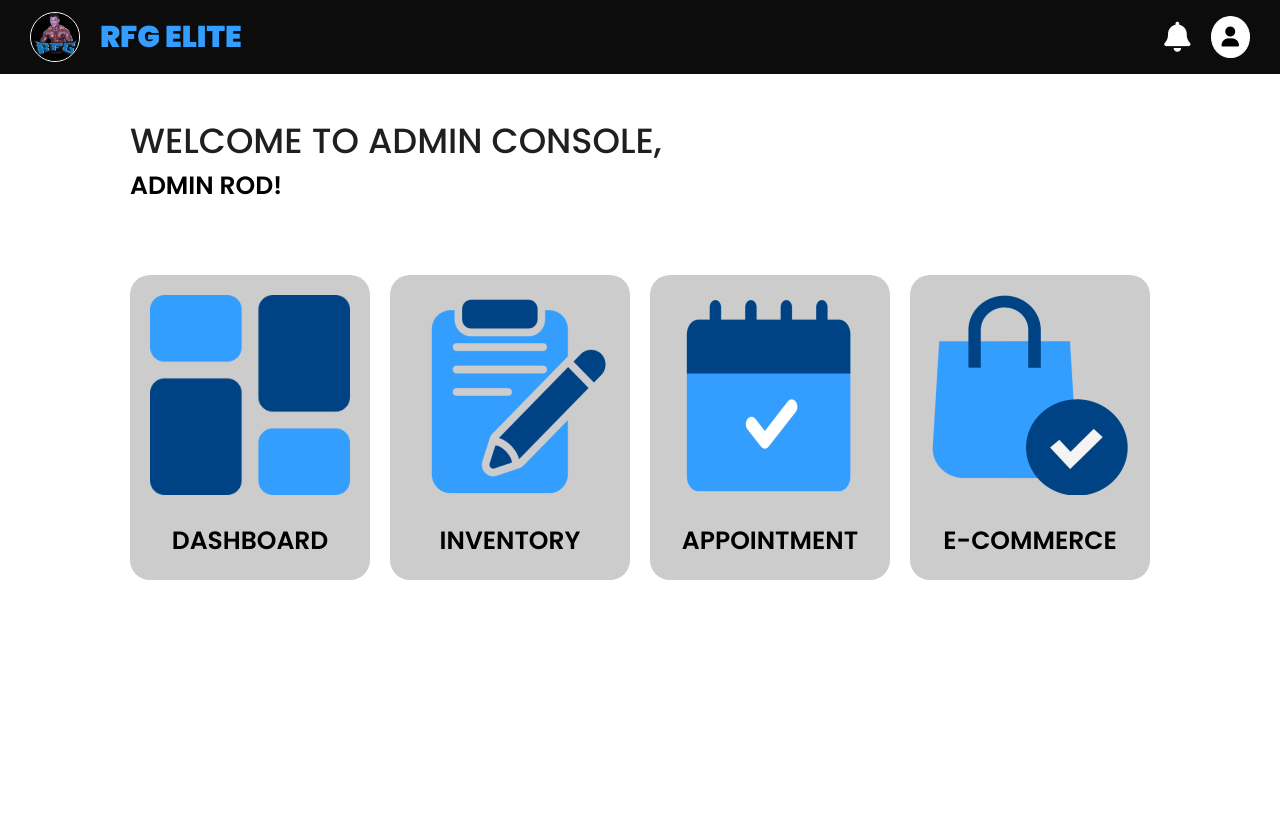
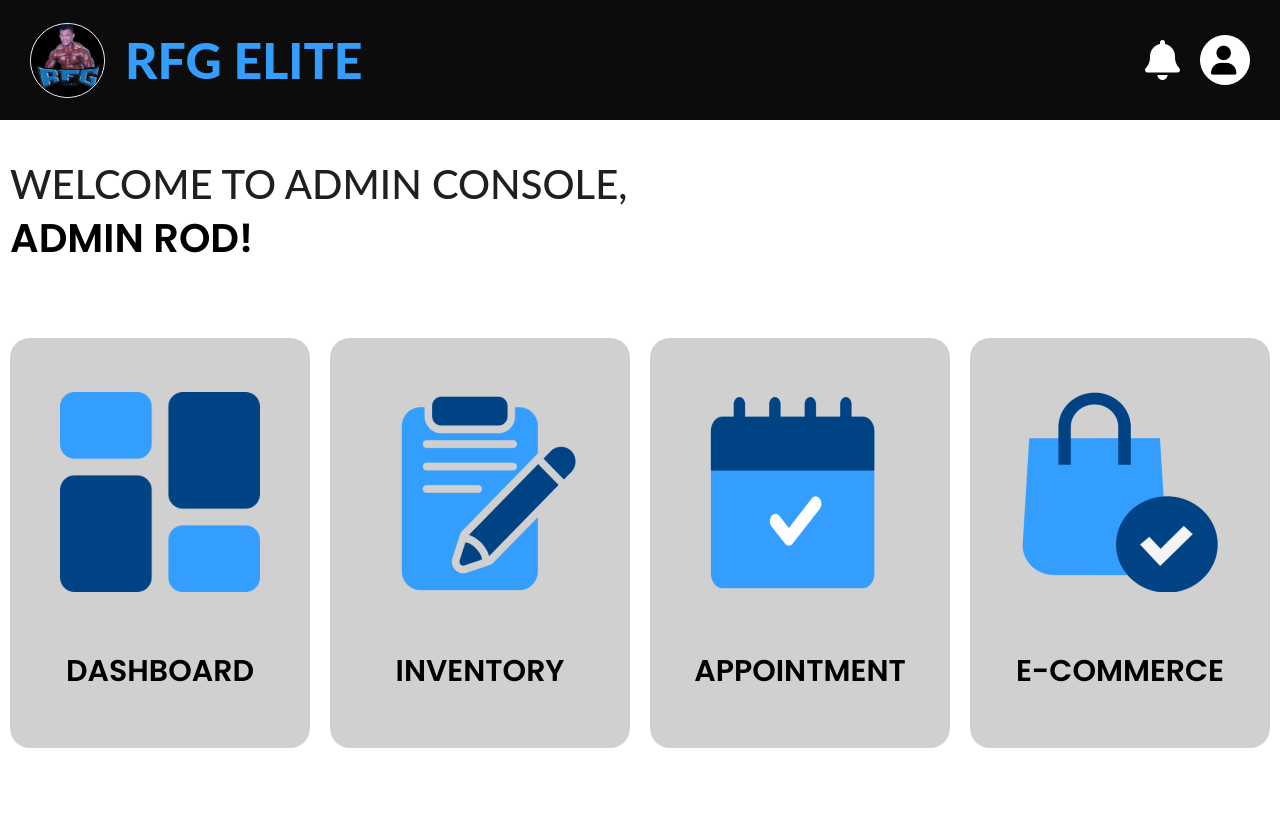
Before and after one commit to peni00/SIA, a PHP site: page /SIA/homepage.php in a window 1280 px wide. Before the commit the page ends 580 px from the top, so only its background shows below. Run offline with PHP 8.4, Linux system fonts and the light colour scheme; some libraries are stand-ins or nearby versions.

Commit message:
homepage-modified

```diff
--- a/Admin/log_In/homepage.css
+++ b/Admin/log_In/homepage.css
@@ -10,6 +10,7 @@
 nav {
   background-color: #0c0c0c;
   width: 100%;
+  height: 120px;
   color: white;
   display: flex;
   justify-content: space-between;
@@ -25,15 +26,16 @@ nav .left-nav {
 }
 
 nav .left-nav img {
-  width: 50px;
+  width: 75px;
   border: 1px solid white;
   border-radius: 100%;
 }
 
 nav .left-nav p {
-  color: #339eff;
-  font-weight: 900;
-  font-size: 30px;
+  color: #349EFF;
+  font-weight: 800;
+  font-size: 50px;
+  font-family: 'lato', sans-serif;
 }
 
 .right-icon {
@@ -50,34 +52,37 @@ nav .left-nav p {
   display: flex;
   padding: 10px;
   cursor: pointer;
+  height: 50px;
+  width: 50px;
 }
 
 .icon .fa-user {
-  font-size: 20px;
+  font-size: 29px;
 
 }
 
 .right-icon .fa-bell {
-  font-size: 30px;
+  font-size: 40px;
 }
 
 .dropdown-menu {
   display: none;
   position: absolute;
   padding: 10px 20px 10px 20px;
-  width: 200px;
+  width: 185px;
+  height:76px;
   z-index: 1;
   top: 12%;
-  background-color: white;
+  background-color: #D9D9D9;
   box-shadow: 0px 8px 16px 0px rgba(0, 0, 0, 0.2);
   right: 0;
-
+  transform: translateX(-28px) translateY(-10px);
+  border-radius: 5px;
 }
 
 .dropdown-menu ul {
   list-style: none;
   margin: 0;
-
   text-align: right;
   padding: 0;
 }
@@ -91,10 +96,14 @@ nav .left-nav p {
   padding: 5px 10px;
   text-decoration: none;
   color: #000000;
+  font-family: 'lato', sans-serif;
+  font-weight: 700;
+  text-align: center;
+  font-size:20px;
 }
 
 .dropdown-menu a:hover {
-  background-color: #f1f1f1;
+  color:#004385;
 }
 
 .container {
@@ -108,15 +117,13 @@ nav .left-nav p {
 }
 
 .container-child h2 {
-  font-size: 35px;
+  font-size: 40px;
   font-weight: 500;
   color: #1f1f1f;
+  font-family: 'lato', sans-serif;
 }
 
-.container-child p {
-  font-weight: 600;
-  font-size: 25px;
-}
+
 
 .container-child .box-card {
   display: grid;
@@ -124,17 +131,21 @@ nav .left-nav p {
   padding: 70px 0 70px 0;
   gap: 20px;
   width: 100%;
+}
 
-
+.adminrod{
+  font-weight: 600;
+  font-size: 40px;
 }
 
 .box-card .boxes {
-  width: 100%;
+  width: 300px;
+  height: 410px;
   display: flex;
   padding: 20px;
   justify-content: center;
   align-items: center;
-  background-color: #cccccc;
+  background-color: #D0D0D0;
   border-radius: 20px;
 
 }
@@ -152,13 +163,16 @@ nav .left-nav p {
 }
 
 .box-card .boxes p {
-  padding: 20px 0 0 0;
+  padding: 50px 0 0 0;
+  font-weight: 600;
+  font-size: 30px;
 
 }
 
 .box img {
   width: 200px;
 }
+
 
 @media only screen and (max-width: 900px) {
   .container {
--- a/Admin/log_In/homepage.php
+++ b/Admin/log_In/homepage.php
@@ -15,7 +15,7 @@
     <section class="Anton Antonio C1C1C1 D9D9D9 EFF Ellipse FFFFFF Lato Rectangle absolute admin align-items background border border-box border-radius box box-shadow box-sizing calc50 center color copyright display enter-email flex font-family font-size font-style font-weight height identical left line-height normal password position px px2 rfg rgba0 rgba70 show-pass sign-in solid text-align to top u-clearfix width u-section-1" id="sec-d0e7">
         <nav>
             <div class="left-nav">
-                <img class="logo-img" src="images/logo-modified.png" alt="" data-image-width="362" data-image-height="362">
+                <img class="logo-img" src="images/logo-modified.png" >
                 <p> RFG ELITE</p>
             </div>
             <div class="right-icon">
@@ -39,7 +39,7 @@
                 <h2>
                     WELCOME TO ADMIN CONSOLE,
                 </h2>
-                <p>
+                <p class="adminrod">
                     ADMIN ROD!
                 </p>
                 <div class="box-card">
@@ -61,7 +61,7 @@
                     <div class="boxes">
                         <div>
 
-                            <a>
+                            <a href="#">
                                 <img src="images/image5.png" alt="" data-image-width="400" data-image-height="400">
                                 <p>
                                     INVENTORY
@@ -73,7 +73,7 @@
                         <div>
 
                             <a href="http://localhost/SIA/Admin/GYM/GYM/services.php">
-                                <img src="images/image6.png" alt="" data-image-width="400" data-image-height="400" href="http://localhost/SIA/Admin/GYM/GYM/services.php">
+                                <img  src="images/image6.png" alt="" data-image-width="400" data-image-height="400" href="http://localhost/SIA/Admin/GYM/GYM/services.php">
                                 <p class="u-text u-text-body-color u-text-4">
                                     APPOINTMENT
                                 </p>
@@ -83,7 +83,7 @@
                     <div class="boxes">
 
                         <a href="http://localhost/SIA/Admin/GYM/GYM/Products.php#">
-                            <img class="u-image u-image-contain u-image-default u-preserve-proportions u-image-3" src="images/image7.png" alt="" data-image-width="400" data-image-height="400" href="http://localhost/SIA/Admin/GYM/GYM/Products.php#">
+                            <img  src="images/image7.png" alt="" data-image-width="400" data-image-height="400" href="http://localhost/SIA/Admin/GYM/GYM/Products.php#">
                             <p>
                                 E-COMMERCE
                             </p>
```
